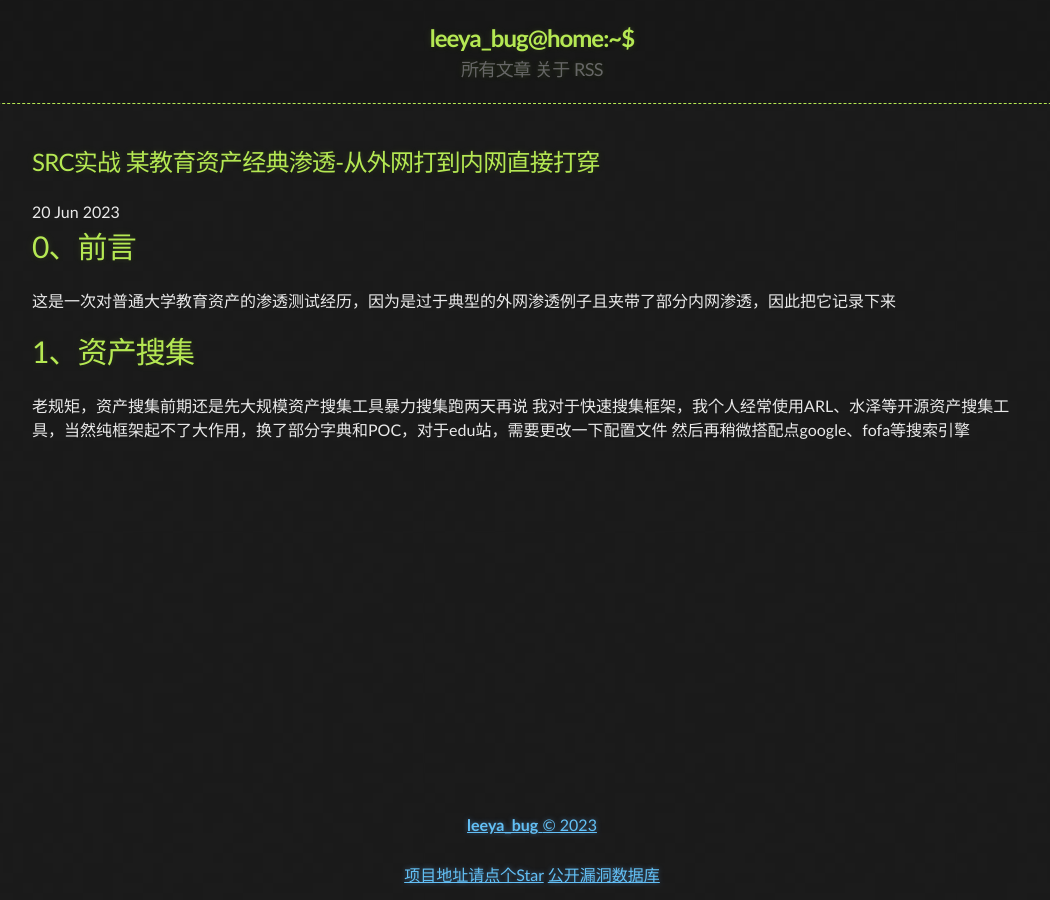
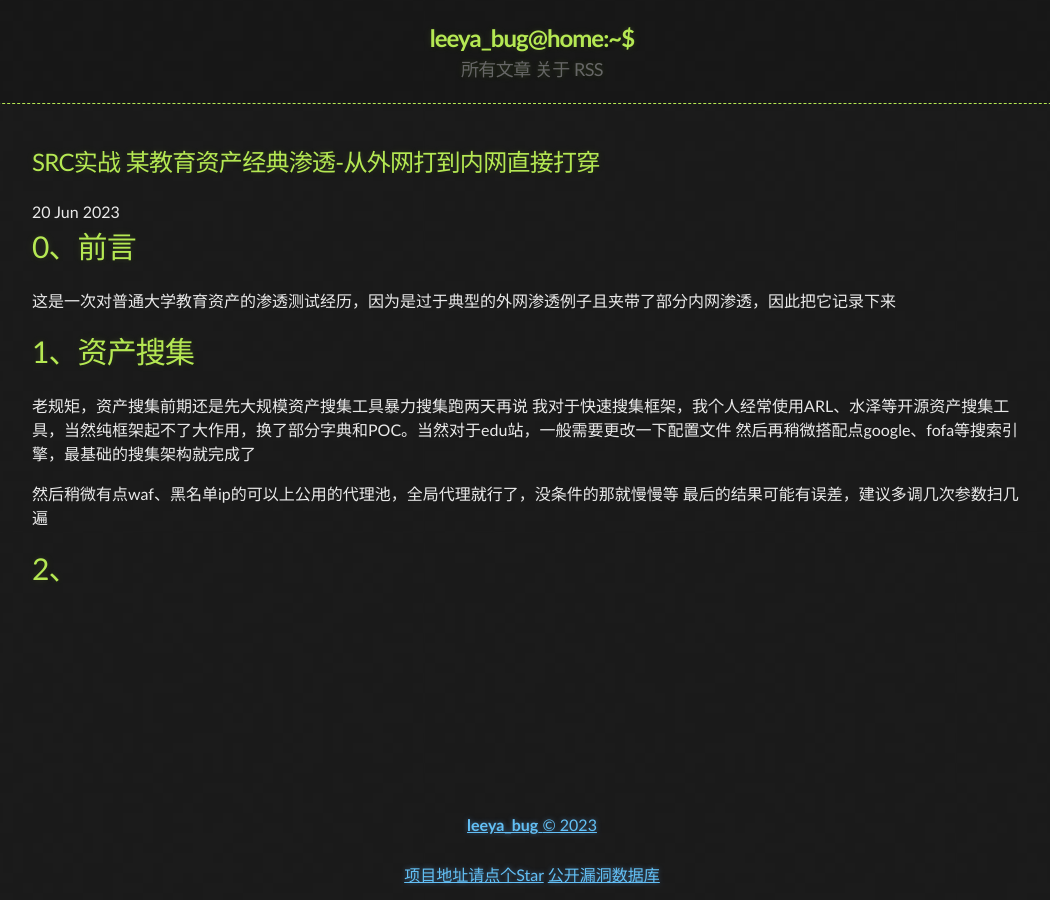
Before and after one commit to Leeyangee/leeyangee.github.io, a Jekyll site: the page built from _posts/2023-06-20-(待更新)SRC实战 某教育资产经典渗透-从外网打到内网直接打穿.md, in a window 1280 px wide. Shown: the whole page, without its empty margins (108-1158 px from the left). Built offline with Jekyll 4.4.1, drawn with Linux system fonts in a browser that asks for light colours.

Commit message:
Update 2023-06-20-(待更新)SRC实战 某教育资产经典渗透-从外网打到内网直接打穿.md

```diff
--- a/_posts/2023-06-20-(待更新)SRC实战 某教育资产经典渗透-从外网打到内网直接打穿.md
+++ b/_posts/2023-06-20-(待更新)SRC实战 某教育资产经典渗透-从外网打到内网直接打穿.md
@@ -11,5 +11,10 @@ published: true
 # [](#header-1)1、资产搜集
 
 老规矩，资产搜集前期还是先大规模资产搜集工具暴力搜集跑两天再说
-我对于快速搜集框架，我个人经常使用ARL、水泽等开源资产搜集工具，当然纯框架起不了大作用，换了部分字典和POC，对于edu站，需要更改一下配置文件
-然后再稍微搭配点google、fofa等搜索引擎
+我对于快速搜集框架，我个人经常使用ARL、水泽等开源资产搜集工具，当然纯框架起不了大作用，换了部分字典和POC。当然对于edu站，一般需要更改一下配置文件
+然后再稍微搭配点google、fofa等搜索引擎，最基础的搜集架构就完成了
+
+然后稍微有点waf、黑名单ip的可以上公用的代理池，全局代理就行了，没条件的那就慢慢等
+最后的结果可能有误差，建议多调几次参数扫几遍
+
+# [](#header-1)2、
```
